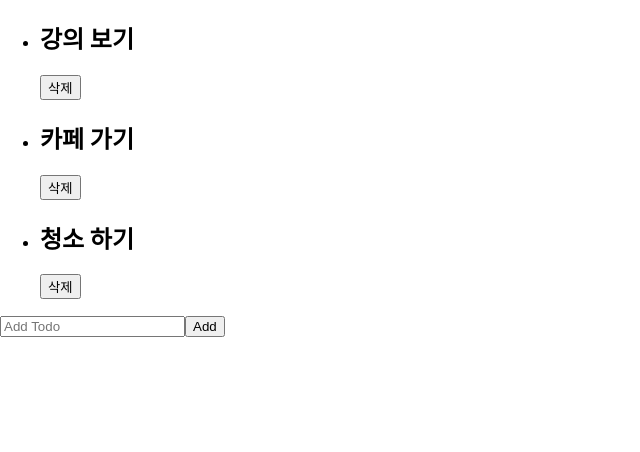
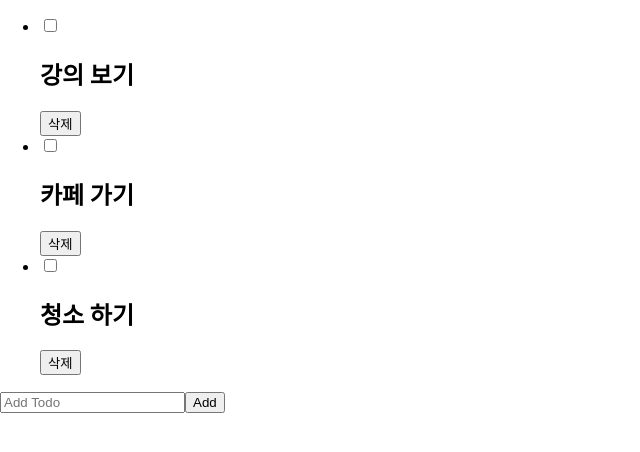
Before and after one commit to confidential-nt/to-do-app, a React (Create React App) app: page / in a window 1280 px wide. Shown: the top 452 px of the page, without its empty margins (0-640 px from the left). Built offline with nearby package versions, Linux system fonts and the light colour scheme.

Commit message:
[feat] 4.아이템 상태 변경하기

```diff
--- a/public/index.html
+++ b/public/index.html
@@ -24,7 +24,7 @@
       work correctly both with client-side routing and a non-root public URL.
       Learn how to configure a non-root public URL by running `npm run build`.
     -->
-    <title>React App</title>
+    <title>To Do App</title>
   </head>
   <body>
     <noscript>You need to enable JavaScript to run this app.</noscript>
--- a/src/App.jsx
+++ b/src/App.jsx
@@ -21,9 +21,24 @@ function App() {
     setItems((prev) => prev.filter((i) => i.id !== item.id));
   };
 
+  const handleChangeItemState = (item) => {
+    setItems((prev) =>
+      prev.map((i) => {
+        if (i.id === item.id) {
+          return { ...item, completed: !item.completed };
+        }
+        return i;
+      })
+    );
+  };
+
   return (
     <main className="main">
-      <ItemList items={items} onDeleteItem={handleDelete} />
+      <ItemList
+        items={items}
+        onDeleteItem={handleDelete}
+        onChangeItemState={handleChangeItemState}
+      />
       <ItemForm onAddItem={handleAdd} />
     </main>
   );
--- a/src/components/item/Item.jsx
+++ b/src/components/item/Item.jsx
@@ -1,12 +1,25 @@
-import React from "react";
+import React, { useState } from "react";
 
-export default function Item({ item, onDeleteItem }) {
+export default function Item({ item, onDeleteItem, onChangeItemState }) {
+  const [completed, setCompleted] = useState(false);
   const handleDelete = () => {
     onDeleteItem(item);
   };
 
+  const handleChange = () => {
+    onChangeItemState(item);
+    setCompleted((prev) => !prev);
+  };
+
   return (
-    <li>
+    <li className={completed ? "completed" : ""}>
+      <input
+        type="checkbox"
+        id="completed"
+        onChange={handleChange}
+        checked={completed}
+      />
+      <label htmlFor="completed"></label>
       <h2>{item.content}</h2>
       <button type="button" onClick={handleDelete}>
         삭제
--- a/src/components/item_list/ItemList.jsx
+++ b/src/components/item_list/ItemList.jsx
@@ -1,11 +1,16 @@
 import React, { useState } from "react";
 import Item from "../item/Item";
 
-export default function ItemList({ items, onDeleteItem }) {
+export default function ItemList({ items, onDeleteItem, onChangeItemState }) {
   return (
     <ul>
       {items.map((i) => (
-        <Item key={i.id} item={i} onDeleteItem={onDeleteItem} />
+        <Item
+          key={i.id}
+          item={i}
+          onDeleteItem={onDeleteItem}
+          onChangeItemState={onChangeItemState}
+        />
       ))}
     </ul>
   );
```
Also changed, not shown: 1 other file (tests, documents, lock files or other folders).
